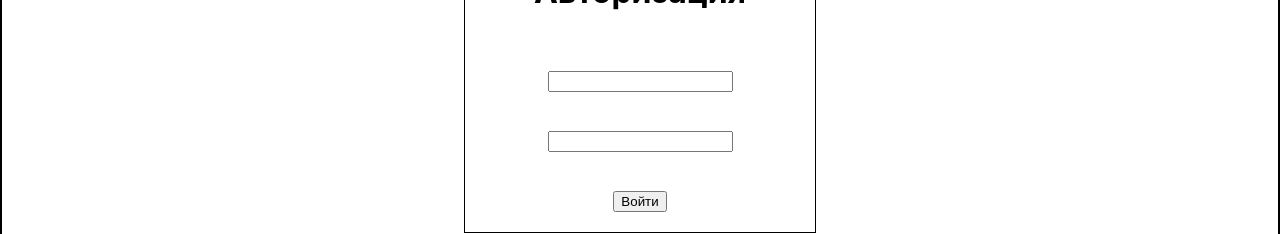
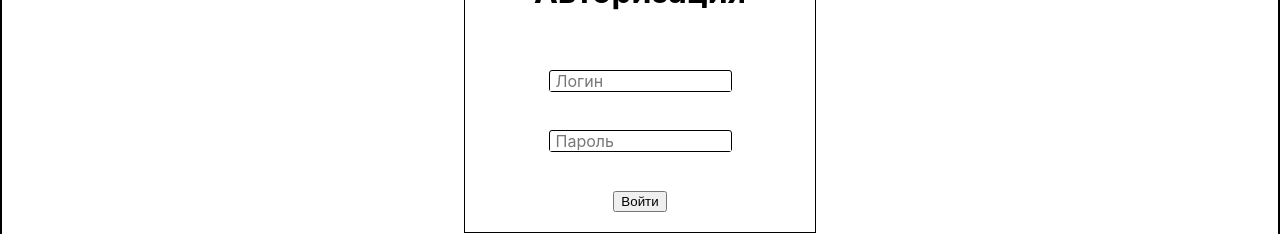
Before and after one commit to Allmight322/appstore, a React (Create React App) app: page / in a window 1280 px wide. Shown: the part 316-550 px from the top of the page. Built offline with nearby package versions, Linux system fonts and the light colour scheme.

Commit message:
На проверку оболочка

```diff
--- a/src/EnterField.js
+++ b/src/EnterField.js
@@ -15,8 +15,8 @@ const EnterField = () => {
     return (
         <div className={classes.panel}>
             <h1>Авторизация</h1>
-            <Input onChangeHandler={setLogin} onShadow={'text'}/>
-            <Input onChangeHandler={setPassword} onShadow={'password'}/>
+            <Input onChangeHandler1={setLogin} onShadow={'text'} onHidden={'Логин'}/>
+            <Input onChangeHandler1={setPassword} onShadow={'password'} onHidden={'Пароль'}/>
             <Button onClickHandler={logPass}/>
         </div>
     );
--- a/src/Input/Input.js
+++ b/src/Input/Input.js
@@ -2,21 +2,26 @@ import React from 'react';
 import classes from "./Input.module.css"
 import {useState} from "react";
  export const Input = (props) => {
-     const inputField = props.onChangeHandler
+     const onChangeHandler1 = props.onChangeHandler1
      const onShadow = props.onShadow
+     const onHidden  = props.onHidden
 
 
     /*const[text, setText] = useState();*/
     const onChangeHandler =(targetValue) => {
-        inputField(targetValue.target.value)
+        onChangeHandler1(targetValue.target.value)
     }
 
     return (
-        <div>
-            <input className={classes.content} onChange=
-                {onChangeHandler}
-                   type = {onShadow}
-            />
+        <div className={classes.content}>
+            <input
+                   onChange=
+                    {onChangeHandler}
+                   id='user-name'
+                   placeholder=' '
+                   autoComplete='off'
+                   type = {onShadow}/>
+            <label for='user-name'>{onHidden}</label>
         </div>
     );
 };
--- a/src/Input/Input.module.css
+++ b/src/Input/Input.module.css
@@ -1,8 +1,20 @@
-.content:focus {
-    color: #212529;
-    background-color: #fff;
-    border-color: #bdbdbd;
-    outline: 0;
-    box-shadow: 0 0 0 0.2rem rgba(158, 158, 158, 0.25);
-
+.content{
+    border:1px solid black;
+    border-radius: 3px;
+    position: relative;
 }
+.content input {
+    border:none;
+    outline: none;
+}
+.content label {
+    position: absolute;
+    left: 6px;
+    color: #777777;
+    background: white;
+    transition: .2s;
+}
+.content:focus-within label,
+.content input:not(:placeholder-shown){
+    margin: -17px 0;
+}
```
